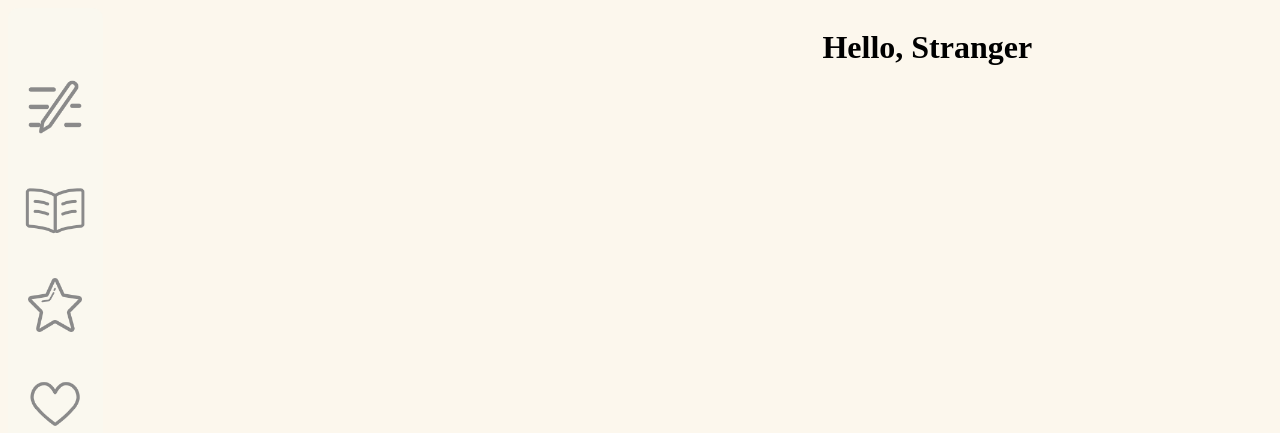
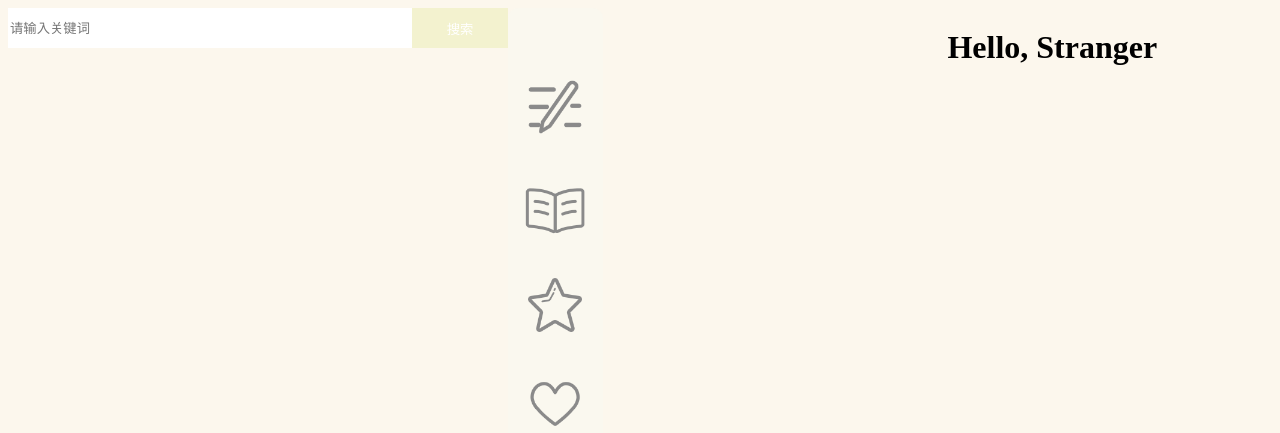
Before and after one commit to vozeo/Hambloger, a Flask app: page / in a window 1280 px wide. Shown: the top 433 px of the page. Run offline with Flask 2, Linux system fonts and the light colour scheme; some libraries are stand-ins or nearby versions.

Commit message:
Add Search bar.

```diff
--- a/app/static/css/base.css
+++ b/app/static/css/base.css
@@ -79,3 +79,28 @@ body {
     width: 60px;
     margin: 5px 0 0 5px;
 }
+
+.search_box {
+    width: 500px;
+    height: 40px;
+    border: 2px solid #f3f2cf;
+    margin: auto;
+}
+
+.search_input {
+    float: left;
+    width: 400px;
+    height: 38px;
+    outline: none;
+    border: none;
+}
+
+.search_button {
+    float: left;
+    width: 96px;
+    height: 40px;
+    color: white;
+    background-color: #f3f2cf;
+    border: none;
+    outline: none;
+}
--- a/app/templates/base.html
+++ b/app/templates/base.html
@@ -18,11 +18,17 @@
                 <div class="navbar-left-container">
                 </div>
                 <div class="navbar-middle-container">
+                    <div class="box">
+                        <input type="text" class="search_input" placeholder="请输入关键词">
+                        <input type="button" value="搜索" class="search_button">
+                    </div>
                 </div>
                 <div class="navbar-right-container">
                 </div>
             </div>
         </div>
+
+
 
         <div class="main">
             <div class="main-left-container">
```
Also changed, not shown: app/templates/search.html (added, +11 -0 lines), app/templates/collect.html (added).
